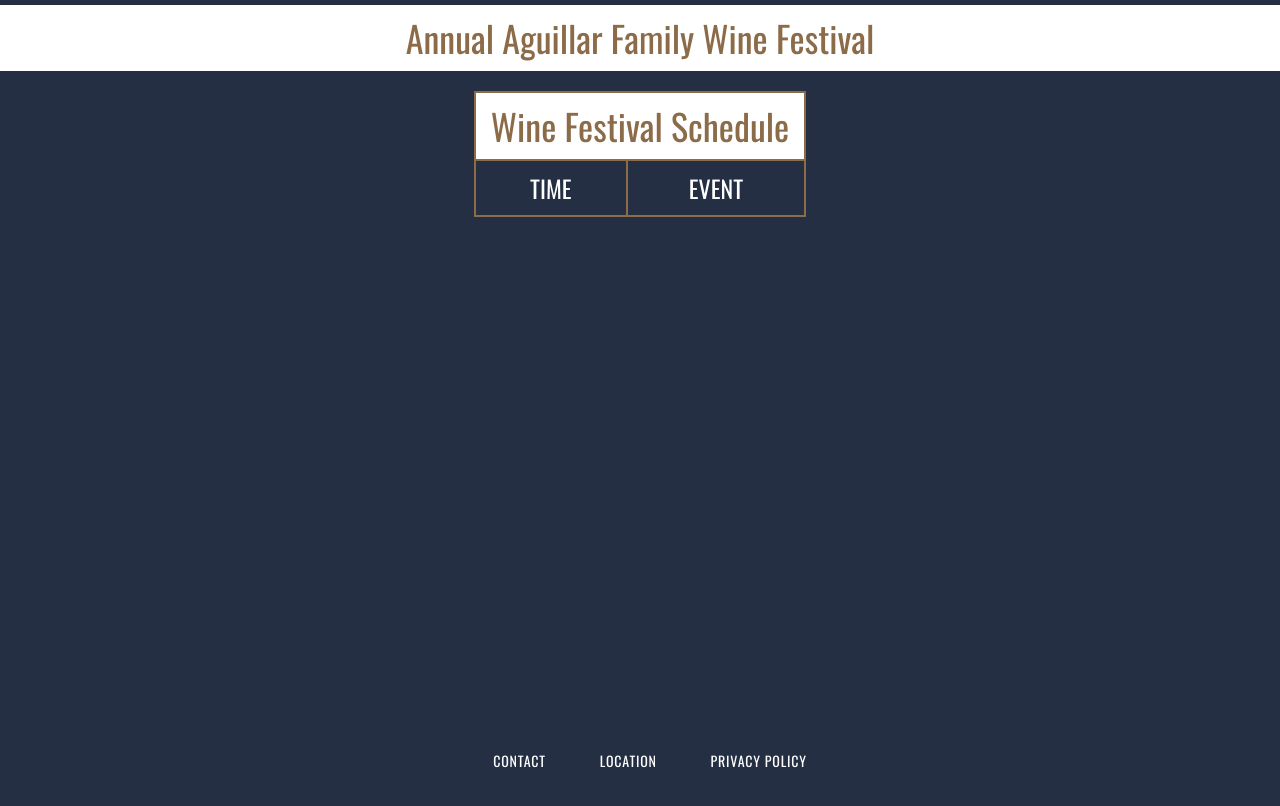
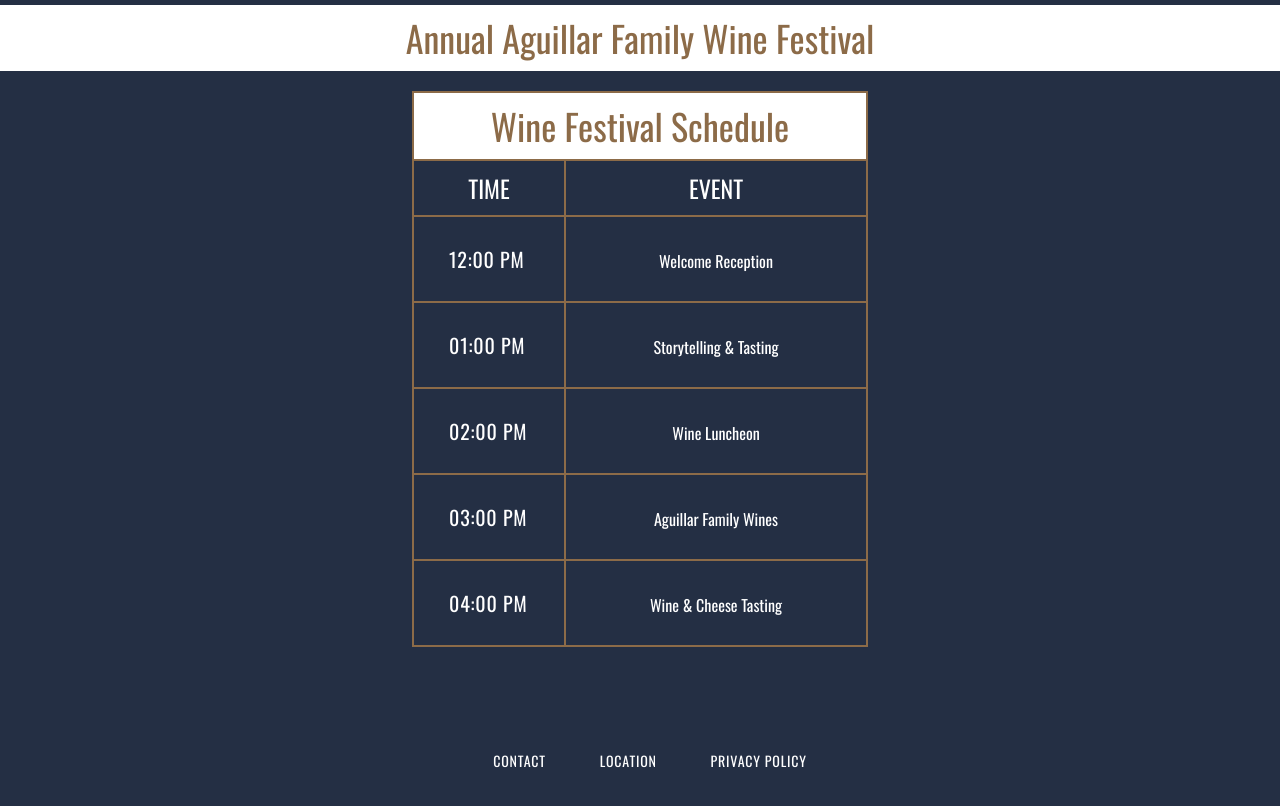
Before and after one commit to jroyvde/codecademy-wineschedule, a plain HTML site: page index.html in a window 1280 px wide. Drawn offline with nearby package versions, Linux system fonts and the light colour scheme.

Commit message:
Complete Tasks 6 to 10 for table body

```diff
--- a/index.html
+++ b/index.html
@@ -25,6 +25,28 @@
           <th><h2>Event</h2></th>
         </tr>
       </thead>
+      <tbody>
+        <tr>
+          <td class="left"><h3>12:00 PM</h3></td>
+          <td>Welcome Reception</td>
+        </tr>
+        <tr>
+          <td class="left"><h3>01:00 PM</h3></td>
+          <td>Storytelling & Tasting</td>
+        </tr>
+        <tr>
+          <td class="left"><h3>02:00 PM</h3></td>
+          <td>Wine Luncheon</td>
+        </tr>
+        <tr>
+          <td class="left"><h3>03:00 PM</h3></td>
+          <td>Aguillar Family Wines</td>
+        </tr>
+        <tr>
+          <td class="left"><h3>04:00 PM</h3></td>
+          <td>Wine & Cheese Tasting</td>
+        </tr>
+      </tbody>
     </table>
   </div>
 
```
